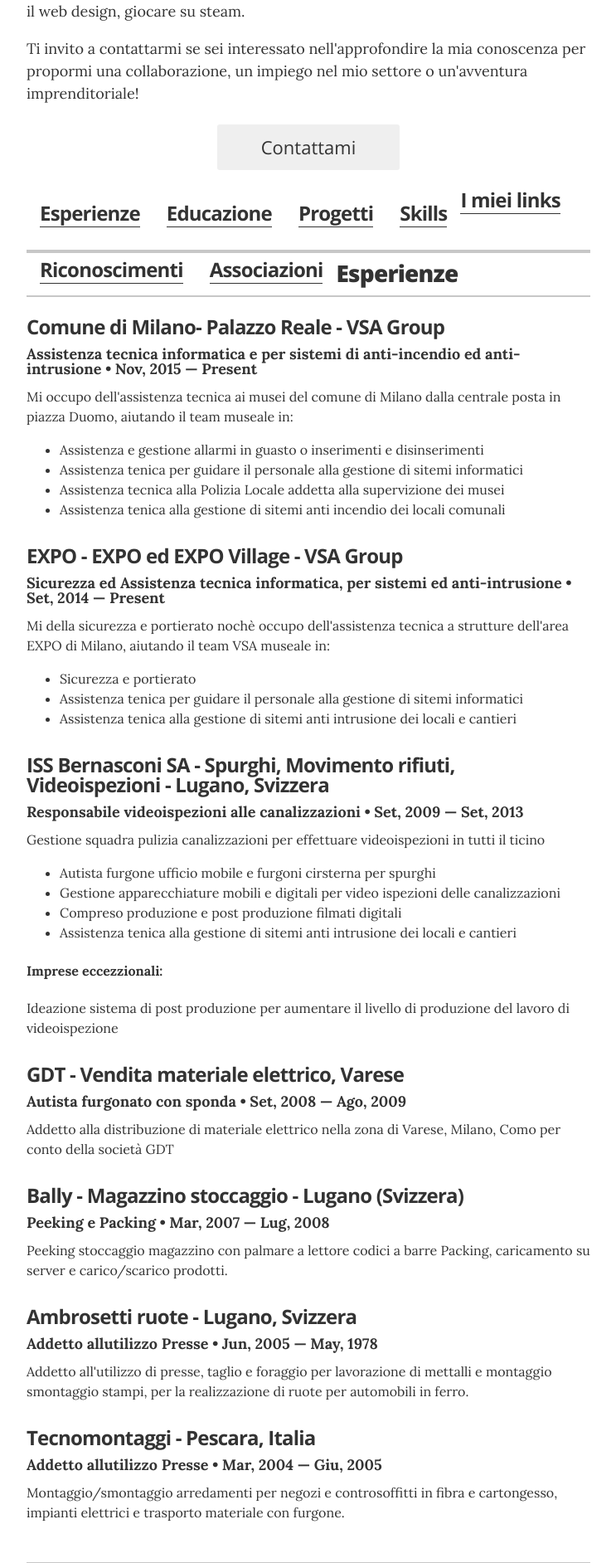
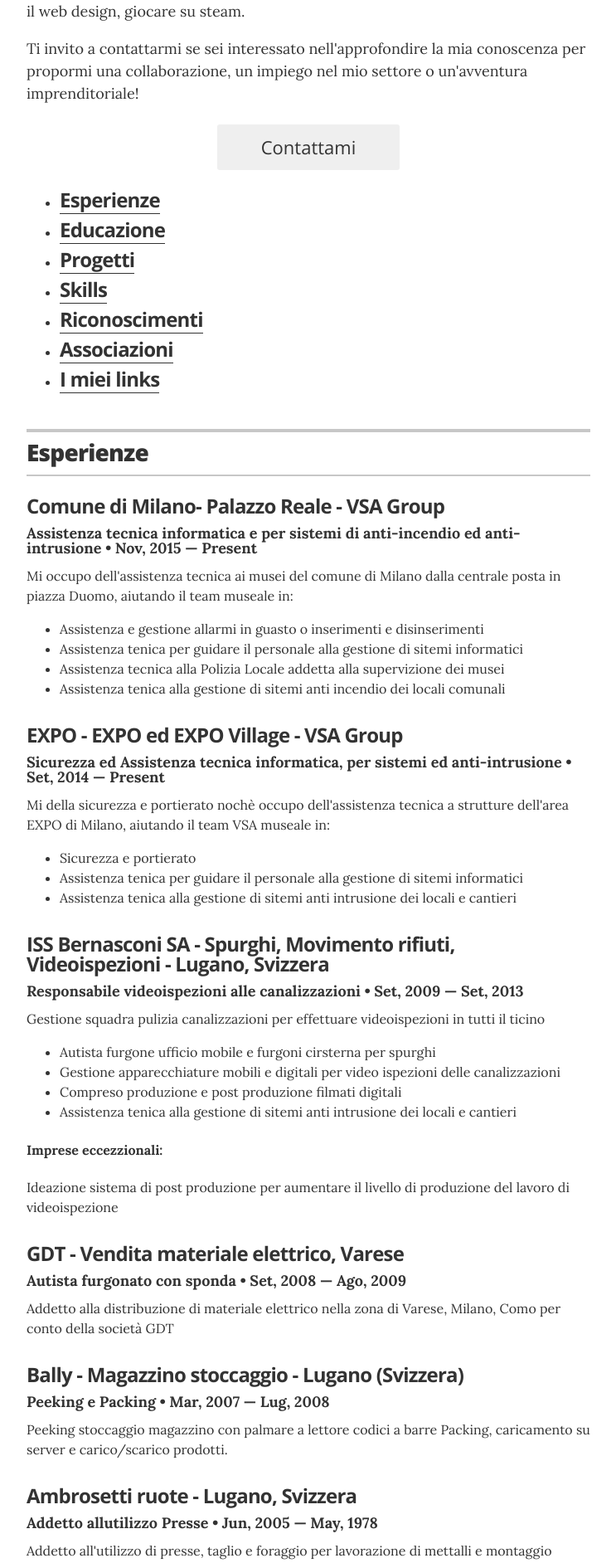
Before and after one commit to madkcv/antcv.github.io, a Jekyll site: the page built from index.html, in a window 1280 px wide. Shown: the part 642-2526 px from the top of the page at 83% size, without its empty margins (268-1011 px from the left). Built offline with Jekyll 4.4.1, drawn with Linux system fonts in a browser that asks for light colours.

Commit message:
classic h3 list

```diff
--- a/_layouts/resume.html
+++ b/_layouts/resume.html
@@ -46,14 +46,14 @@
       <!-- begin Experience -->
 <section id="esperienze" class="content-section">
       <div class="resume-item">
-        <ul style="list-style-type: none; margin: 0; padding: 0;">
-          <li style="float: left; margin: 1em;"><h3 class="resume-item-title"><a href="#esperienze">Esperienze</a></h3></li>
-          <li style="float: left; margin: 1em;"><h3 class="resume-item-title"><a href="#educazione">Educazione</a></h3></li>
-          <li style="float: left; margin: 1em;"><h3 class="resume-item-title"><a href="#progetti">Progetti</a></h3></li>
-          <li style="float: left; margin: 1em;"><h3 class="resume-item-title"><a href="#skills">Skills</a></h3></li>
-          <li style="float: left; margin: 1em;"><h3 class="resume-item-title"><a href="#riconoscimenti">Riconoscimenti</a></h3></li>
-          <li style="float: left; margin: 1em;"><h3 class="resume-item-title"><a href="#associazioni">Associazioni</a></h3></li>
-          <li style="margin: 1em;"><h3 class="resume-item-title"><a href="#link">I miei links</a></h3></li>
+        <ul>
+          <li><h3 class="resume-item-title"><a href="#esperienze">Esperienze</a></h3></li>
+          <li><h3 class="resume-item-title"><a href="#educazione">Educazione</a></h3></li>
+          <li><h3 class="resume-item-title"><a href="#progetti">Progetti</a></h3></li>
+          <li><h3 class="resume-item-title"><a href="#skills">Skills</a></h3></li>
+          <li><h3 class="resume-item-title"><a href="#riconoscimenti">Riconoscimenti</a></h3></li>
+          <li><h3 class="resume-item-title"><a href="#associazioni">Associazioni</a></h3></li>
+          <li><h3 class="resume-item-title"><a href="#link">I miei links</a></h3></li>
         </ul>
       </div>
 </section>
```
